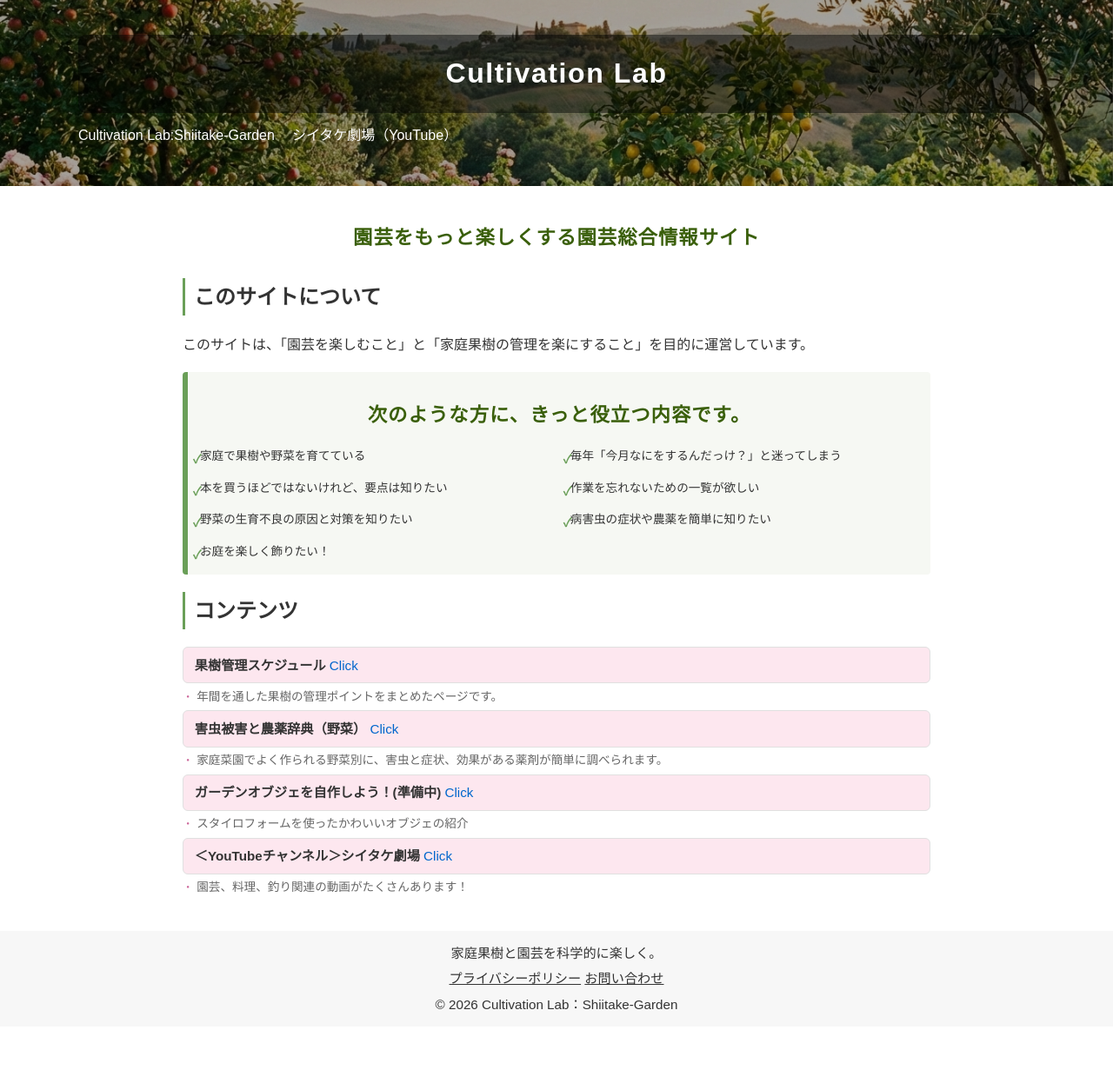
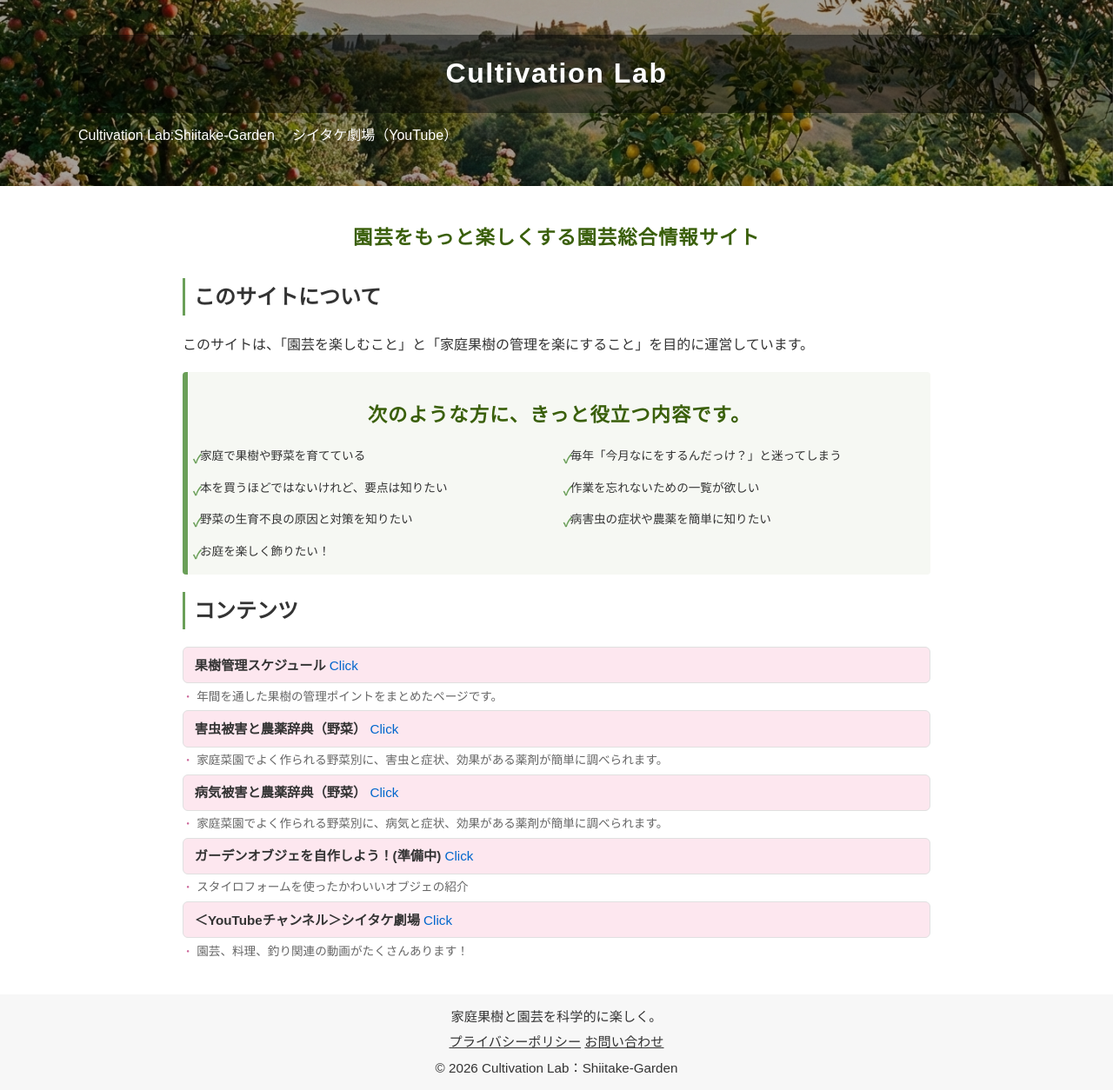
Before and after one commit to shiitake-garden/shiitake-garden.github.io, a Jekyll site: the page built from index.html, in a window 1280 px wide. Shown: the whole page at 87% size. Built offline with Jekyll 4.4.1, drawn with Linux system fonts in a browser that asks for light colours; before the commit the page ends 1181 px from its top, so only the background shows below that.

Commit message:
Update index.html

```diff
--- a/index.html
+++ b/index.html
@@ -33,6 +33,8 @@
     <p class="item-desc">年間を通した果樹の管理ポイントをまとめたページです。</p>
     <li><a href="./pest.html"><strong>害虫被害と農薬辞典（野菜） </strong><span>Click</span></a></li>
     <p class="item-desc">家庭菜園でよく作られる野菜別に、害虫と症状、効果がある薬剤が簡単に調べられます。</p>
+    <li><a href="./disease.html"><strong>病気被害と農薬辞典（野菜） </strong><span>Click</span></a></li>
+    <p class="item-desc">家庭菜園でよく作られる野菜別に、病気と症状、効果がある薬剤が簡単に調べられます。</p>
     <li><a href="/plant-care"><strong>ガーデンオブジェを自作しよう！(準備中) </strong><span>Click</span></a></li>
     <p class="item-desc">スタイロフォームを使ったかわいいオブジェの紹介</p>
     <li><a href="https://www.youtube.com/channel/UCrtw70zncgFarJrSXo7ztjg"><strong>＜YouTubeチャンネル＞シイタケ劇場 </strong><span>Click</span></a></li>
```
